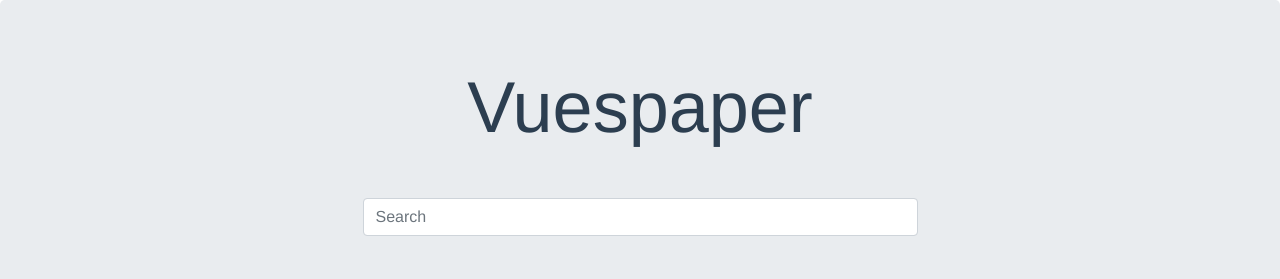
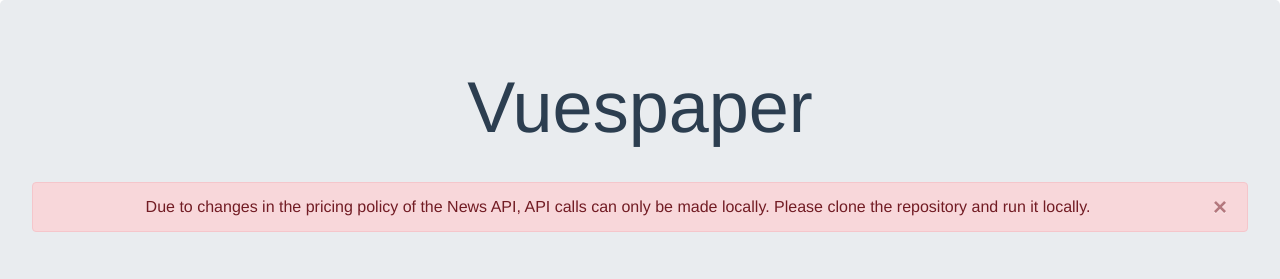
Before and after one commit to Neluxx/vuespaper, a Vue app: page / in a window 1280 px wide. Shown: the top 279 px of the page. Built offline with nearby package versions, Linux system fonts and the light colour scheme; no server answers.

Commit message:
Add alert for API changes

```diff
--- a/src/components/News.vue
+++ b/src/components/News.vue
@@ -1,6 +1,10 @@
 <template>
   <div>
     <b-jumbotron class="text-center pb-5" header="Vuespaper">
+      <br>
+      <b-alert variant="danger" show dismissible fade>
+        Due to changes in the pricing policy of the News API, API calls can only be made locally. Please clone the repository and run it locally.
+      </b-alert>
       <b-container>
         <b-form @submit.prevent="fetchData()">
           <b-form-input
```
